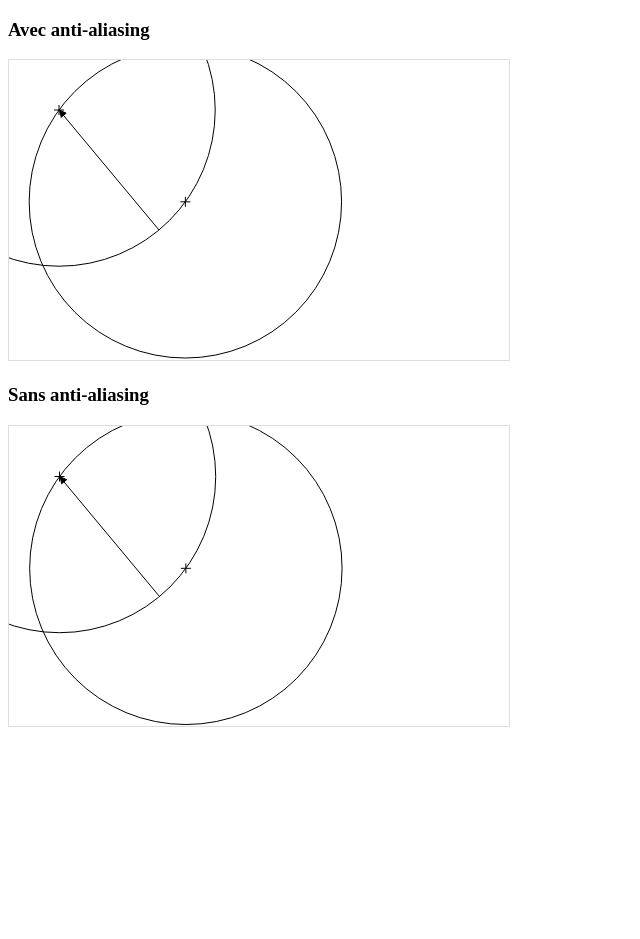
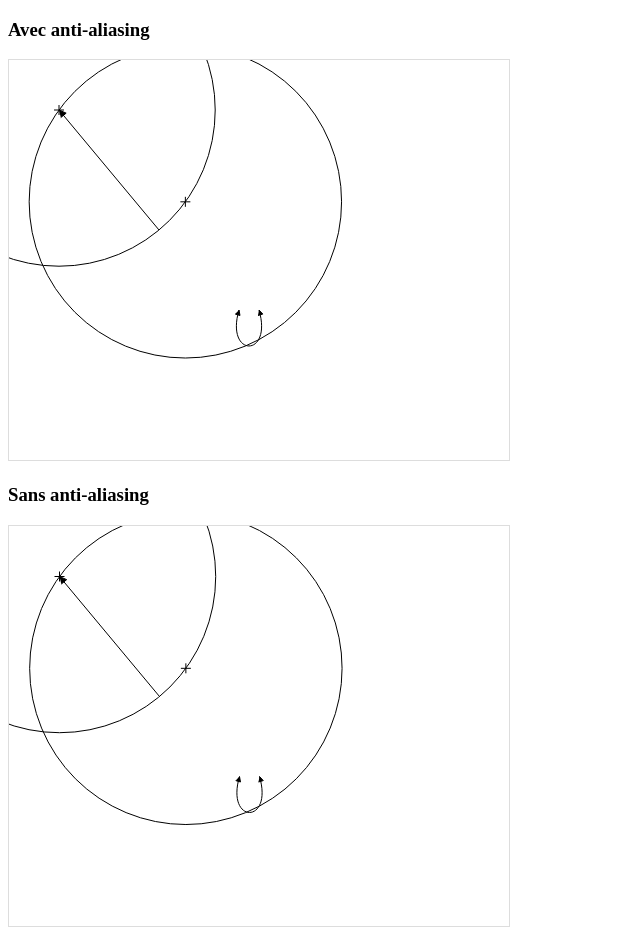
Before and after one commit to pierre-luc/stateAutomatonJS, a website: page src/stateAutomatonJS.html in a window 1280 px wide. Shown: the whole page, without its empty margins (0-640 px from the left). Before the commit the page ends 800 px from the top, so only its background shows below. Drawn offline with Linux system fonts and the light colour scheme.

Commit message:
MAJ distribution et exemple

```diff
--- a/src/stateAutomatonJS.html
+++ b/src/stateAutomatonJS.html
@@ -12,15 +12,17 @@
 </head>
 <body>
     <h3>Avec anti-aliasing</h3>
-    <canvas id="graphic" width="500" height="300">Votre navigateur ne gère pas les canvas</canvas>
+    <canvas id="graphic" width="500" height="400">Votre navigateur ne gère pas les canvas</canvas>
     <h3>Sans anti-aliasing</h3>
-    <canvas id="graphic2" width="500" height="300">Votre navigateur ne gère pas les canvas</canvas>
+    <canvas id="graphic2" width="500" height="400">Votre navigateur ne gère pas les canvas</canvas>
     <script type="text/javascript" src="js/StateAutomaton.src.js"></script>
     <script type="text/javascript" src="js/Point.src.js"></script>
     <script type="text/javascript" src="js/Line.src.js"></script>
     <script type="text/javascript" src="js/Circle.src.js"></script>
     <script type="text/javascript" src="js/HeadArrow.src.js"></script>
     <script type="text/javascript" src="js/Arrow.src.js"></script>
+    <script type="text/javascript" src="js/Arc.src.js"></script>
+    <script type="text/javascript" src="js/ArcArrow.src.js"></script>
     <script type="text/javascript">
         var sa = stateAutomaton;
         var graphic = document.getElementById('graphic');
@@ -57,6 +59,23 @@
         circle2.draw();
         intersection.draw();
 
+
+        var E = new sa.graphic.Point({coord:{
+            x: 230, y: 250
+        }});
+        var F = new sa.graphic.Point({coord:{
+            x: 250, y: 250
+        }});
+
+
+        var arc = new sa.graphic.ArcArrow({
+            start: E,
+            end: F,
+            height: 50,
+            direction: 'both'
+        });
+        arc.draw();
+
         var ctx2 = sa.graphic.getContext( graphic2, false );
         A.draw( ctx2 );
         line.draw( ctx2 );
@@ -64,6 +83,7 @@
         circle.draw(ctx2);
         circle2.draw(ctx2);
         intersection.draw(ctx2);
+        arc.draw(ctx2);
 
     </script>
 </body>
```
Also changed, not shown: dist/js/StateAutomaton.js, dist/js/StateAutomaton.min.js.
